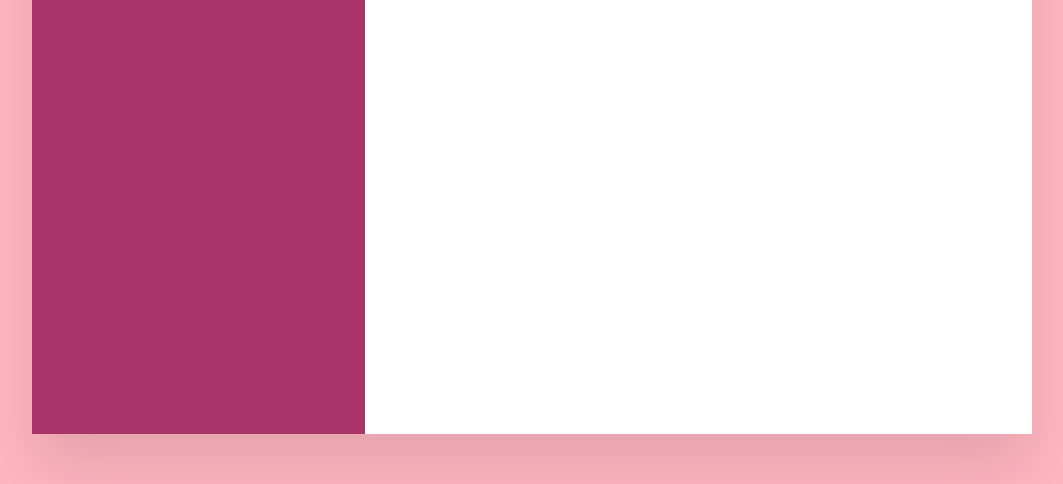
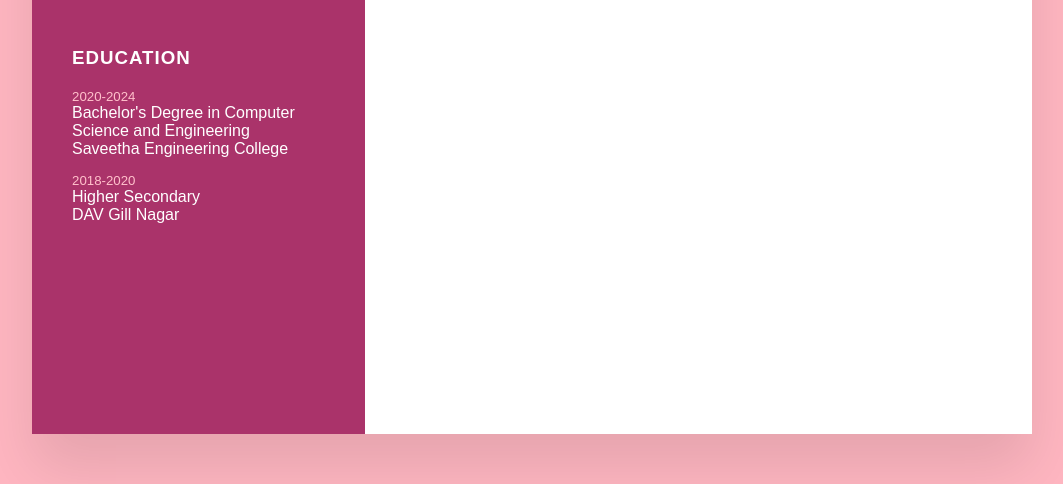
Before and after one commit to Meenadshi/Resume-html, a plain HTML site: page index.html in a window 1280 px wide. Shown: the part 616-1100 px from the top of the page, without its empty margins (108-1171 px from the left). Drawn offline with Linux system fonts and the light colour scheme.

Commit message:
-Add. Added education section on left side

```diff
--- a/assets/css/style.css
+++ b/assets/css/style.css
@@ -108,6 +108,22 @@ body
     font-weight: 300;
 }
 
+.ContactInfo.education li{
+margin-bottom: 15px;
+}
+
+.ContactInfo.education h5{
+    color: #ffc0cb;
+    font-weight: 500;
+}
+.ContactInfo.education h4:nth-child(2){
+    color: #fff;
+    font-weight: 500;
+}
+.ContactInfo.education h4{
+    color: #fff ;
+    font-weight: 300;
+}
 .container .right-side
 {
     position: relative;
--- a/index.html
+++ b/index.html
@@ -38,6 +38,21 @@
                     </li>
                 </ul>
             </div>
+            <div class = "ContactInfo education">
+                <h3 class ="title">Education</h3>
+                <ul>
+                    <li>
+                        <h5>2020-2024</h5>
+                        <h4>Bachelor's Degree in Computer Science and Engineering</h4>
+                        <h4>Saveetha Engineering College</h4>
+                    </li>
+                    <li>
+                        <h5>2018-2020</h5>
+                        <h4>Higher Secondary</h4>
+                        <h4>DAV Gill Nagar</h4>
+                    </li>
+                </ul>
+            </div>
         </div>
         <div class="right-side"></div>
     </div>
```
